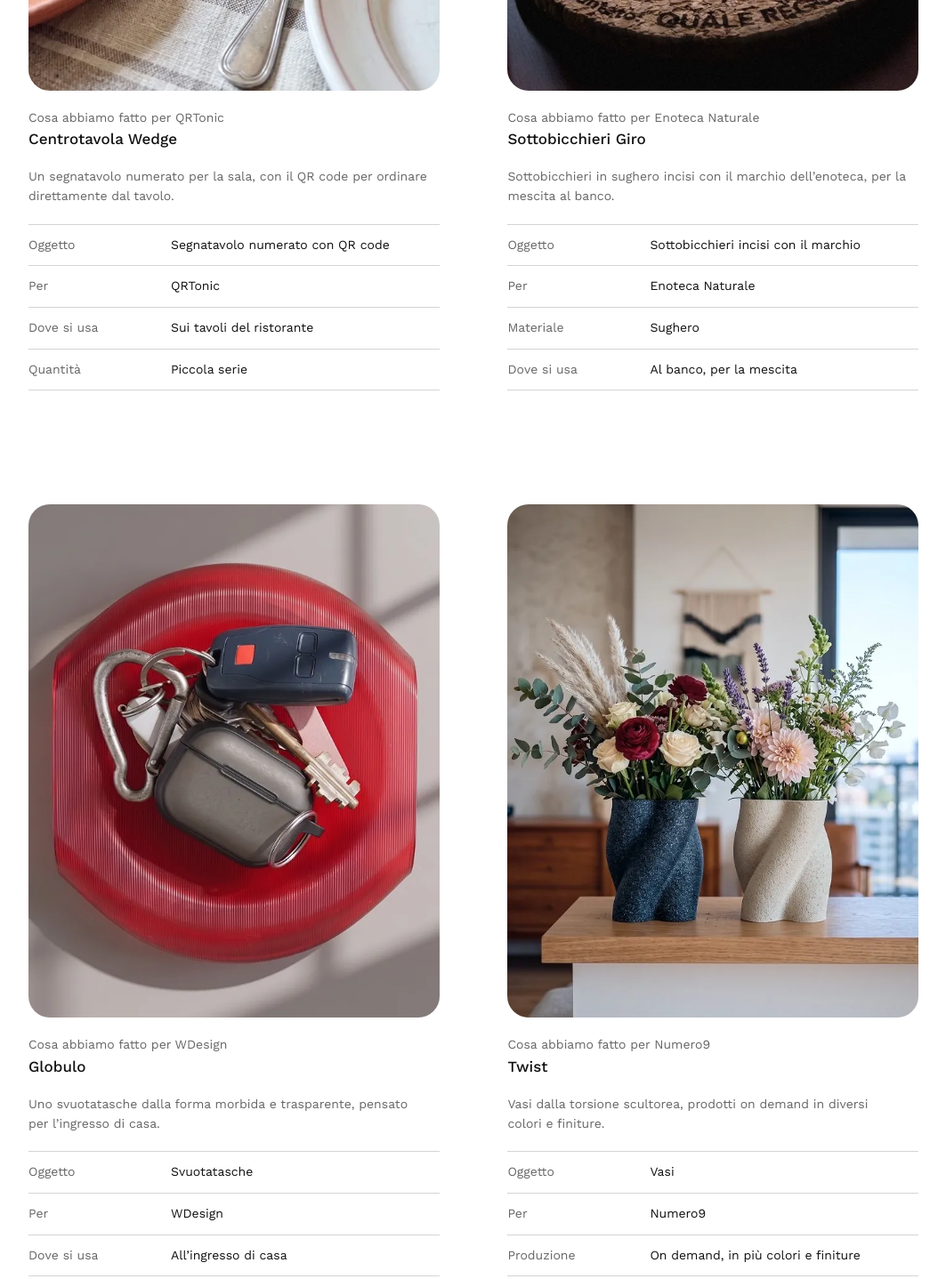
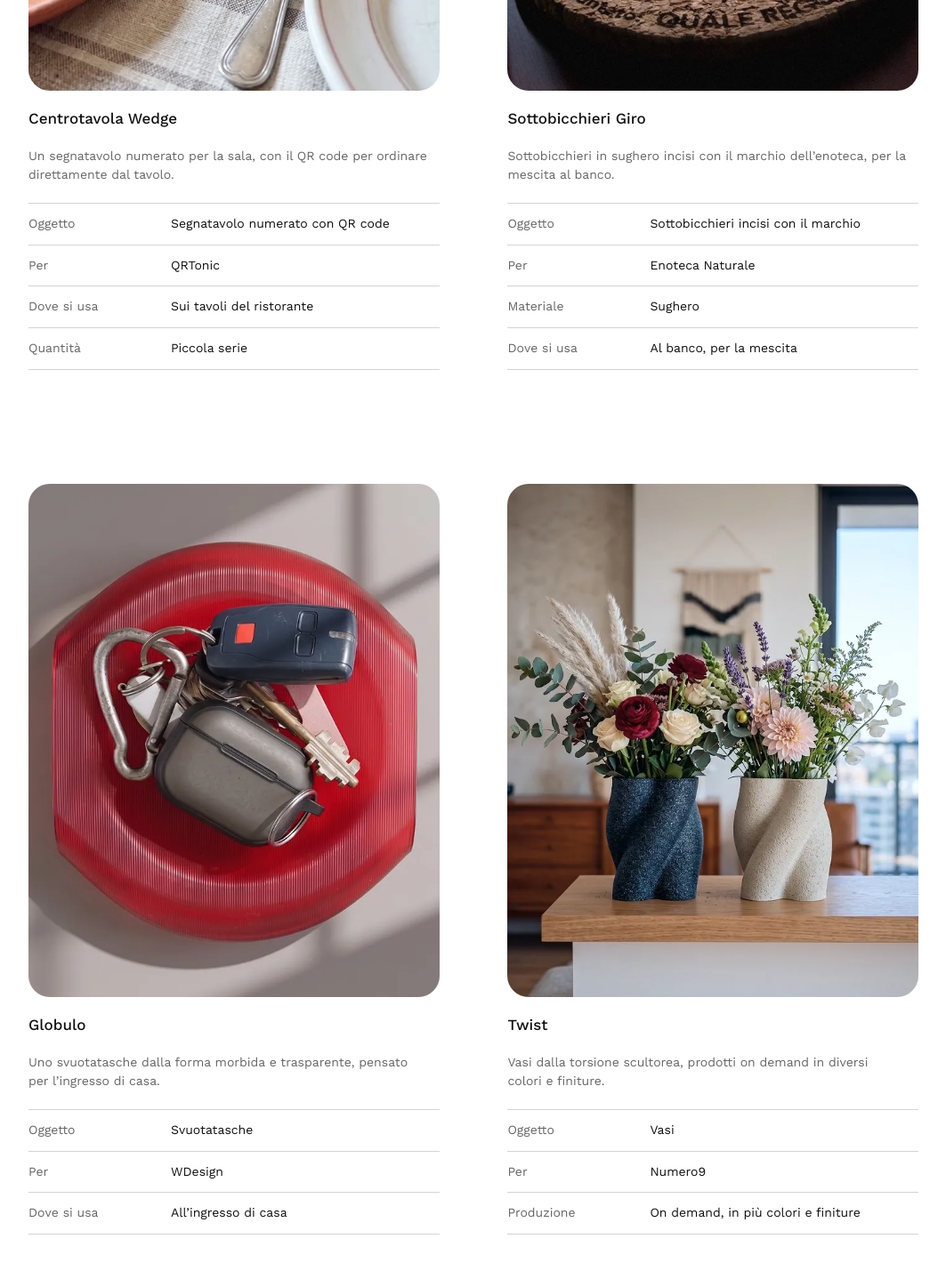
Before and after one commit to samuele26710-png/Sito-Pleom, a plain HTML site: page progetti.html in a window 1280 px wide. Shown: the part 1040-2478 px from the top of the page at 89% size, without its empty margins (16-1079 px from the left). Drawn offline with Linux system fonts and the light colour scheme.

Commit message:
Progetti: tolta la riga 'Cosa abbiamo fatto per' sopra il titolo (il cliente è già nel cartellino)
Co-Authored-By: Claude Opus 5.5 <noreply@anthropic.com>
Claude-Session: https://claude.ai/code/session_01T1DNrJkj5rrua1a8pYzMTM

```diff
--- a/progetti.html
+++ b/progetti.html
@@ -64,7 +64,7 @@
       <article class="project" data-reveal data-reveal-delay="0">
         <div class="photo photo--portrait"><img src="assets/img/progetto-centrotavola-wedge.webp" width="658" height="877" loading="lazy" decoding="async" alt="Segnatavolo Wedge numerato su un tavolo apparecchiato del ristorante"></div>
         <div class="project-head">
-          <span class="client">Cosa abbiamo fatto per QRTonic</span>
+
           <h3>Centrotavola Wedge</h3>
         </div>
         <p class="muted">Un segnatavolo numerato per la sala, con il QR code per ordinare direttamente dal tavolo.</p>
@@ -73,7 +73,7 @@
       <article class="project" data-reveal data-reveal-delay="1">
         <div class="photo photo--portrait"><img src="assets/img/progetto-sottobicchieri-giro.webp" width="720" height="960" loading="lazy" decoding="async" alt="Sottobicchiere Giro in sughero inciso, sotto un calice di vino"></div>
         <div class="project-head">
-          <span class="client">Cosa abbiamo fatto per Enoteca Naturale</span>
+
           <h3>Sottobicchieri Giro</h3>
         </div>
         <p class="muted">Sottobicchieri in sughero incisi con il marchio dell’enoteca, per la mescita al banco.</p>
@@ -82,7 +82,7 @@
       <article class="project" data-reveal data-reveal-delay="2">
         <div class="photo photo--portrait"><img src="assets/img/progetto-globulo.webp" width="660" height="881" loading="lazy" decoding="async" alt="Svuotatasche Globulo rosso traslucido con chiavi e auricolari"></div>
         <div class="project-head">
-          <span class="client">Cosa abbiamo fatto per WDesign</span>
+
           <h3>Globulo</h3>
         </div>
         <p class="muted">Uno svuotatasche dalla forma morbida e trasparente, pensato per l’ingresso di casa.</p>
@@ -91,7 +91,7 @@
       <article class="project" data-reveal data-reveal-delay="0">
         <div class="photo photo--portrait"><img src="assets/img/progetto-twist.webp" width="635" height="847" loading="lazy" decoding="async" alt="Vasi Twist dalla torsione scultorea con fiori, su un mobile in legno"></div>
         <div class="project-head">
-          <span class="client">Cosa abbiamo fatto per Numero9</span>
+
           <h3>Twist</h3>
         </div>
         <p class="muted">Vasi dalla torsione scultorea, prodotti on demand in diversi colori e finiture.</p>
@@ -100,7 +100,7 @@
       <article class="project" data-reveal data-reveal-delay="1">
         <div class="photo photo--portrait"><img src="assets/img/progetto-allestimento-piantala.webp" width="720" height="960" loading="lazy" decoding="async" alt="Insegna rosa Piantala tra le piante dello spazio espositivo"></div>
         <div class="project-head">
-          <span class="client">Cosa abbiamo fatto per Piantala</span>
+
           <h3>Allestimento Piantala</h3>
         </div>
         <p class="muted">Insegna e allestimento per lo spazio espositivo del brand, tra piante e prodotti.</p>
```
